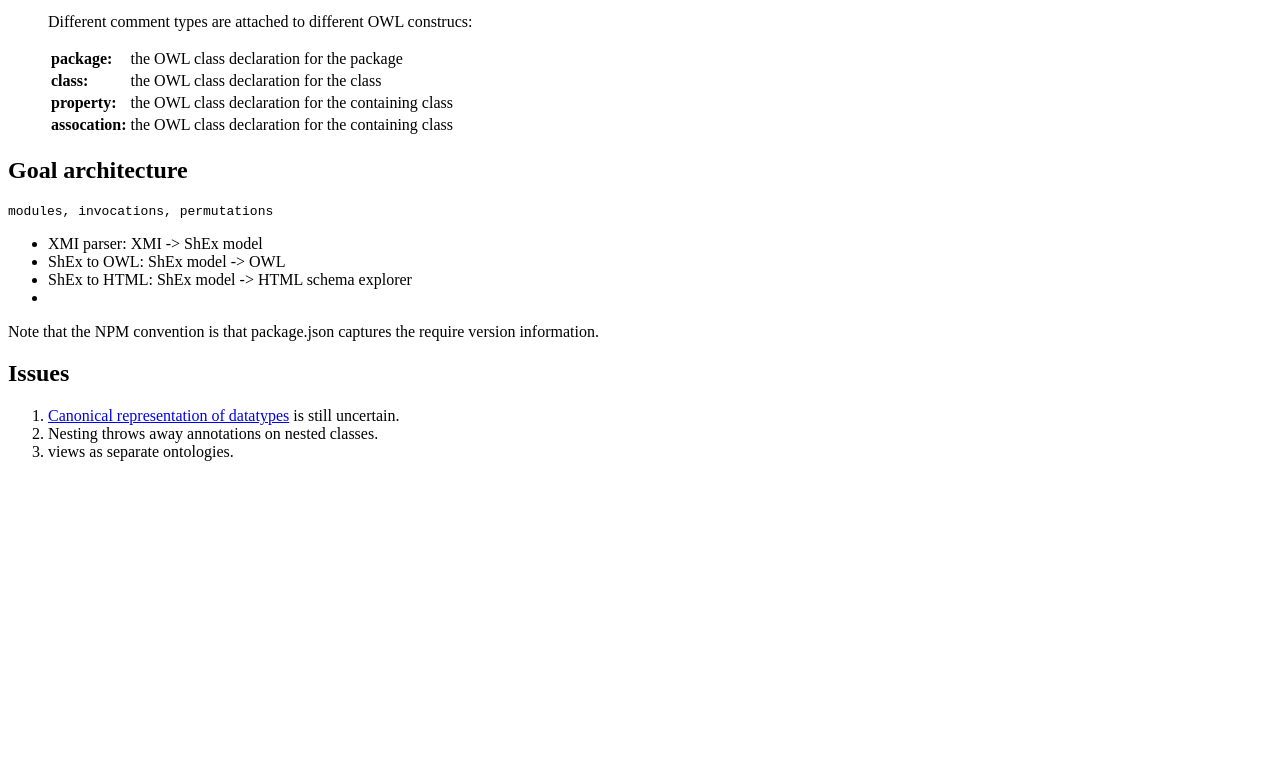
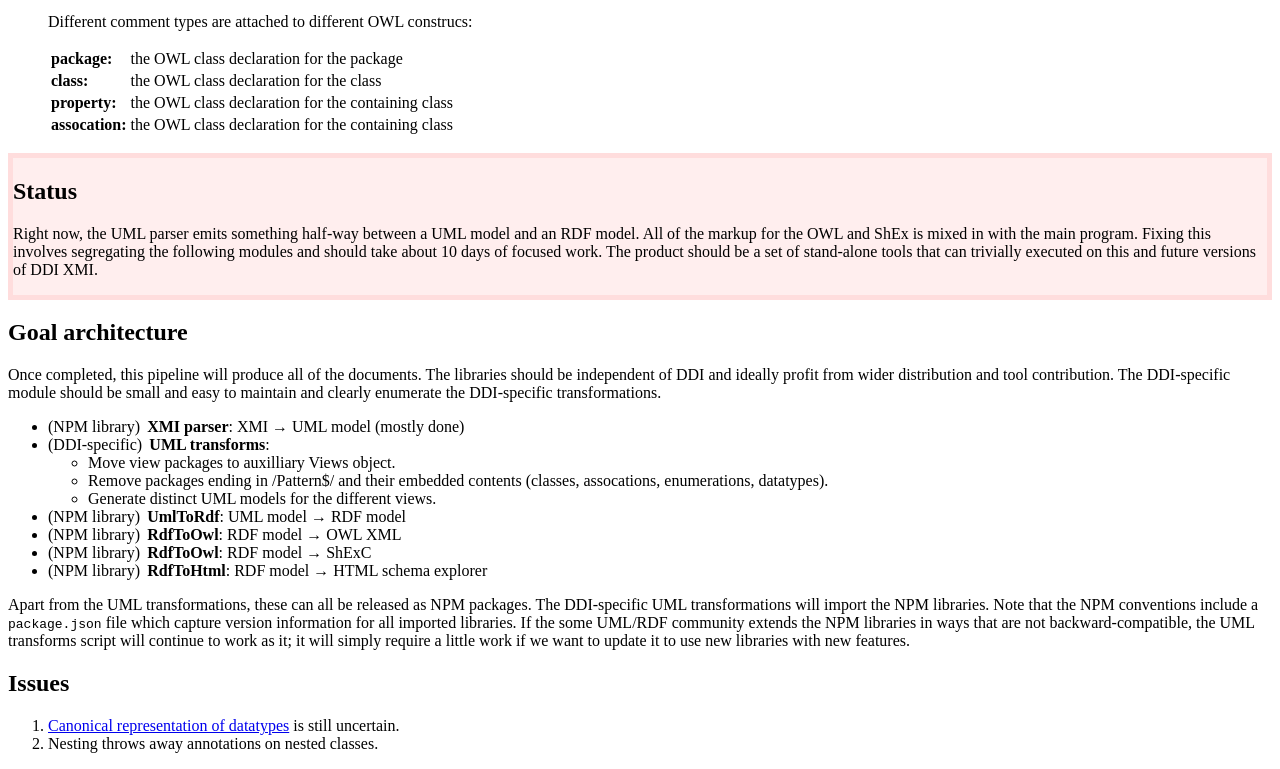
Before and after one commit to ericprud/XMItoRDF, a website built with webpack: page doc/process.html in a window 1280 px wide. Shown: the part 4254-5023 px from the top of the page. Before the commit the page ends 4731 px from the top, so only its background shows below. Built offline with nearby package versions, Linux system fonts and the light colour scheme.

Commit message:
+ architecture plan

```diff
--- a/doc/process.html
+++ b/doc/process.html
@@ -390,23 +390,48 @@ A set of Concepts structured by the relations among them. [GSIM 1.1] …
         </li>
       </ul>
     </div>
-    <div id="OWLrep">
+    <div id="arch">
+      <div class="issue">
+      <h2>Status</h2>
+      <p>
+        Right now, the UML parser emits something half-way between a UML model and an RDF model.
+        All of the markup for the OWL and ShEx is mixed in with the main program.
+        Fixing this involves segregating the following modules and should take about 10 days of focused work.
+        The product should be a set of stand-alone tools that can trivially executed on this and future versions of DDI XMI.
+      </p>
+      </div>
       <h2>Goal architecture</h2>
-      <pre>modules, invocations, permutations</pre>
+      <p>
+        Once completed, this pipeline will produce all of the documents.
+        The libraries should be independent of DDI and ideally profit from wider distribution and tool contribution.
+        The DDI-specific module should be small and easy to maintain and clearly enumerate the DDI-specific transformations.
+      </p>
       <ul>
-        <li>XMI parser: XMI -&gt; ShEx model</li>
-        <li>ShEx to OWL: ShEx model -&gt; OWL</li>
-        <li>ShEx to HTML: ShEx model -&gt; HTML schema explorer</li>
-        <li></li>
+        <li>(NPM library) <span class="lookit">XMI parser</span>: XMI → UML model (mostly done)</li>
+        <li>(DDI-specific) <span class="lookit">UML transforms</span>:
+        <ul>
+          <li>Move view packages to auxilliary Views object.</li>
+          <li>Remove packages ending in /Pattern$/ and their embedded contents (classes, assocations, enumerations, datatypes).</li>
+          <li>Generate distinct UML models for the different views.</li>
+        </ul>
+        </li>
+        <li>(NPM library) <span class="lookit">UmlToRdf</span>: UML model → RDF model</li>
+        <li>(NPM library) <span class="lookit">RdfToOwl</span>: RDF model → OWL XML</li>
+        <li>(NPM library) <span class="lookit">RdfToOwl</span>: RDF model → ShExC</li>
+        <li>(NPM library) <span class="lookit">RdfToHtml</span>: RDF model → HTML schema explorer</li>
       </ul>
-      <p>Note that the NPM convention is that package.json captures the require version information.</p>
+      <p>
+        Apart from the UML transformations, these can all be released as NPM packages.
+        The DDI-specific UML transformations will import the NPM libraries.
+        Note that the NPM conventions include a <code>package.json</code> file which capture version information for all imported libraries.
+        If the some UML/RDF community extends the NPM libraries in ways that are not backward-compatible, the UML transforms script will continue to work as it; it will simply require a little work if we want to update it to use new libraries with new features.
+      </p>
     </div>
     <div id="issues">
       <h2>Issues</h2>
       <ol>
         <li><a href="#canonDT">Canonical representation of datatypes</a> is still uncertain.</li>
         <li>Nesting throws away annotations on nested classes.</li>
-        <li>views as separate ontologies.</li>
       </ol>
     </div>
 
```
